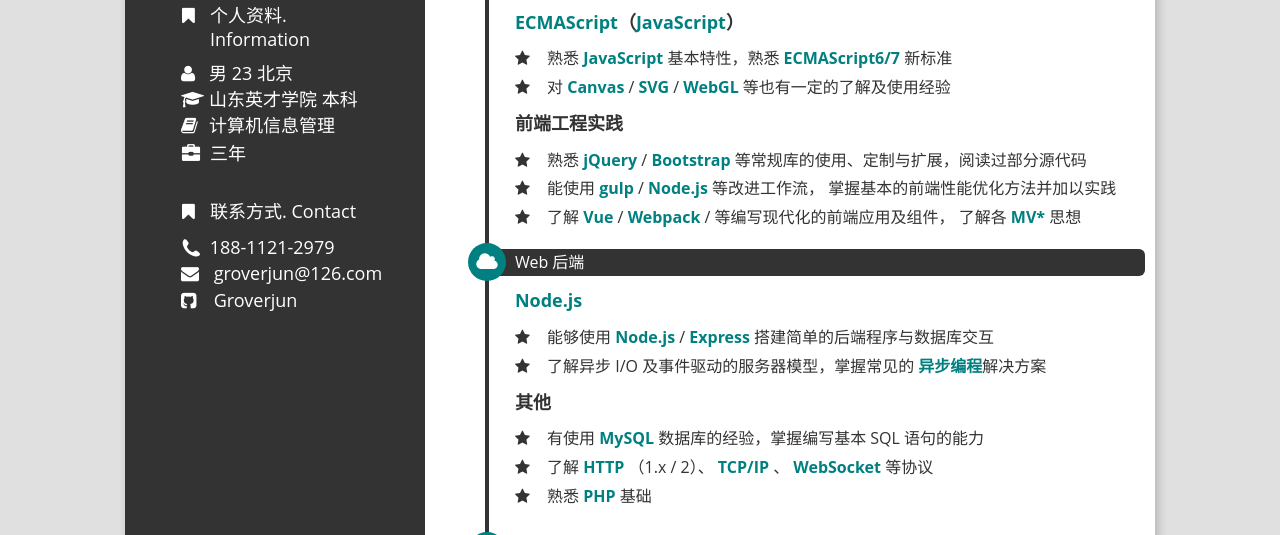
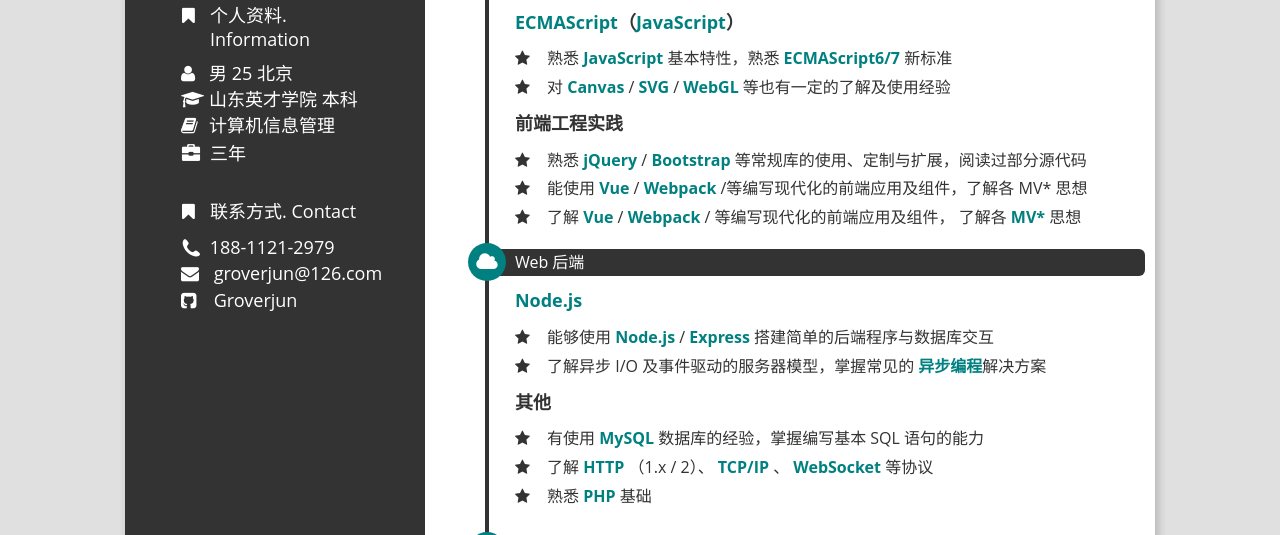
Before and after one commit to Groverjun/Web-Developer2.0, a plain HTML site: page index.html in a window 1280 px wide. Shown: the part 264-799 px from the top of the page. Drawn offline with Linux system fonts and the light colour scheme.

Commit message:
Signed-off-by: Groverjun <1250901900@qq.com>

```diff
--- a/index.html
+++ b/index.html
@@ -31,7 +31,7 @@
 					<section>
 						<p class="tag"><span>个人资料. </span><span>Information</span></p>
 						<ul class="contact">
-							<li class="info-person">男 23 北京</li>
+							<li class="info-person">男 25 北京</li>
 							<li class="info-education">山东英才学院 本科</li>
 							<li class="info-professional">计算机信息管理</li>
 							<li class="contact-person">
@@ -120,9 +120,7 @@
 												</dd>
 												<dd class="skills-item-description">
 													<span>
-														能使用 <strong>gulp</strong>
-														/ <strong>Node.js</strong> 等改进工作流，
-														掌握基本的前端性能优化方法并加以实践
+														能使用<strong> Vue </strong>/ <strong>Webpack </strong>/等编写现代化的前端应用及组件，了解各 MV* 思想
 													</span>
 												</dd>
 												<dd class="skills-item-description">
```
